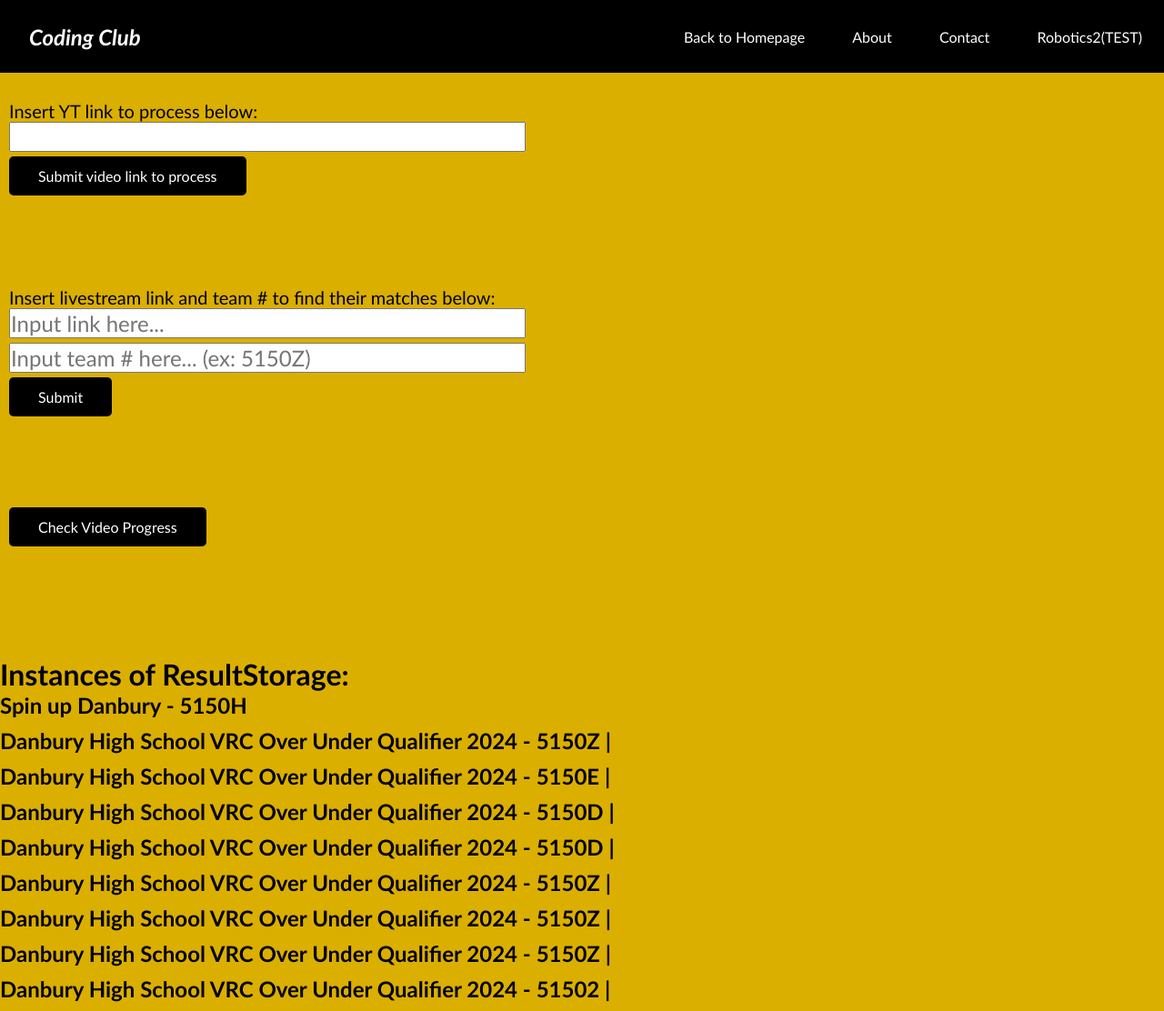
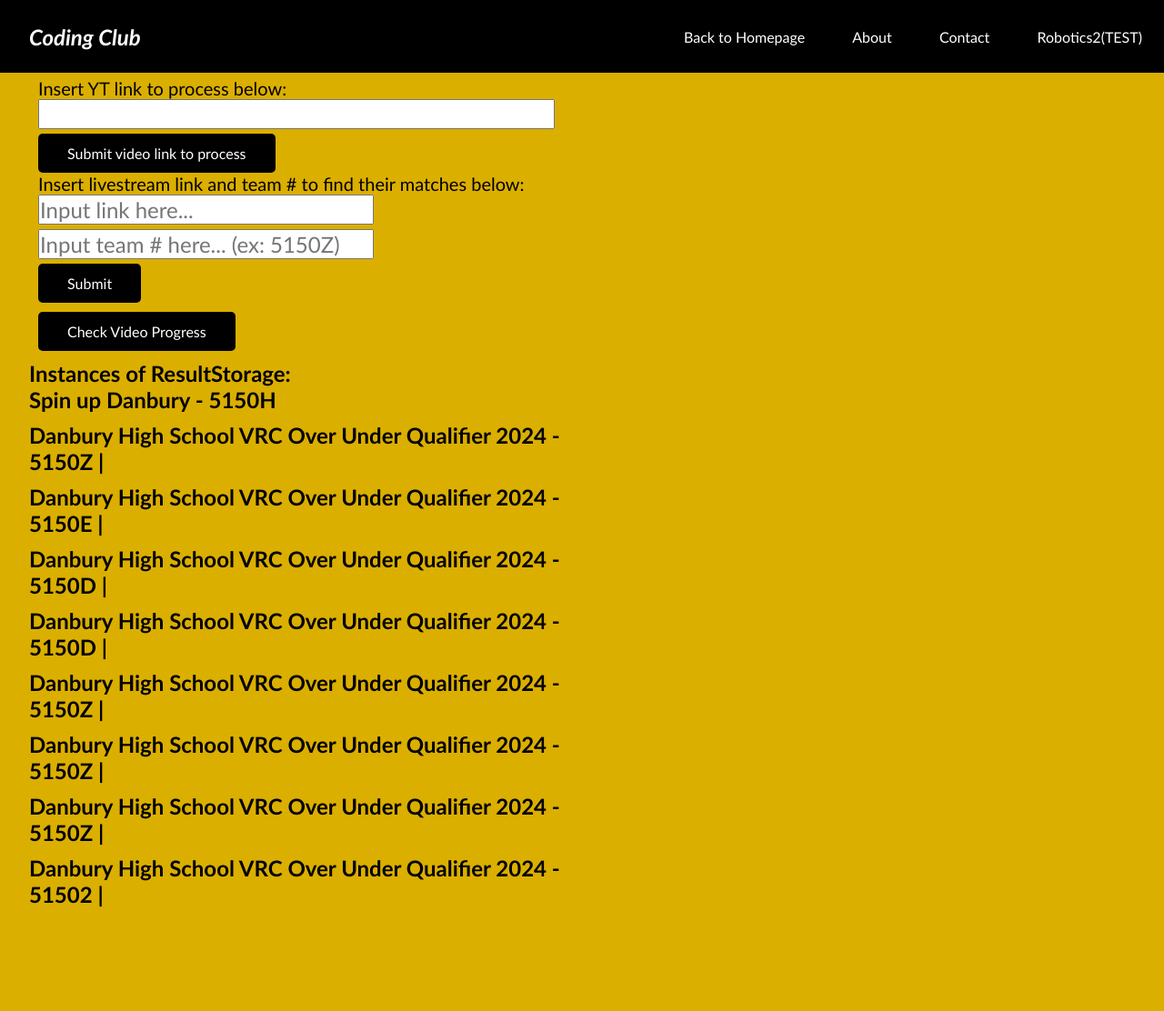
Before and after one commit to Da-ladder/OCRWebsite, a Django app: page /video_analysis in a window 1280 px wide. Shown: the whole page at 91% size. After the commit the page ends 998 px from the top, so only its background shows below. Run offline with Django 5.2, Linux system fonts and the light colour scheme; data comes from the database, SQL or seed files in the repository.

Commit message:
final commit for me too

```diff
--- a/helloWorld/assests/style.css
+++ b/helloWorld/assests/style.css
@@ -161,7 +161,6 @@ body {
 }
 
 form {
-  margin-top:100px;
   font-size: 20px;
 }
 
@@ -192,5 +191,14 @@ input, select, textarea {
   background: rgb(0, 0, 0);
   cursor: pointer;
   border-radius: 5px;
-  margin-bottom:20px !important;
 }
+
+.column-left-ocr {
+  margin-top: 75px;
+  display: flex;
+  flex-direction: column;
+  justify-content: center;
+  align-items: flex-start;
+  color: rgb(0, 0, 0);
+  padding: 0rem 2rem;
+}
--- a/helloWorld/templates/videoSubmit.html
+++ b/helloWorld/templates/videoSubmit.html
@@ -32,6 +32,9 @@
     </nav>
 
     <!-- Create a form that takes the youtube link and team name and sends it to the OCR -->
+    <section class="hero">
+      <div class="hero-container">
+        <div class="column-left-ocr">
           <section class="form">
               <div class="form-container">
                   <form action="/start" method="get">
@@ -42,15 +45,15 @@
 
                   <form action="/findteam" method="get">
                       <p>Insert livestream link and team # to find their matches below:</p>
-                <input type="text" size="40" name="link" placeholder="Input link here..." style="margin-bottom: 5px">
+                      <input type="text" size="25" name="link" placeholder="Input link here..." style="margin-bottom: 5px">
                       <br>
-                <input type="text" size="40" name="team" placeholder="Input team # here... (ex: 5150Z)" style="margin-bottom: 5px">
+                      <input type="text" size="25" name="team" placeholder="Input team # here... (ex: 5150Z)" style="margin-bottom: 5px">
                       <br>
-                <button class="button-ocr">Submit</button>
+                      <button class="button-ocr" style="margin-bottom:10px">Submit</button>
                   </form>
 
                   <form action="/checkProgress" method="get">
-                <button class="button-ocr" style="margin-bottom: 111px">Check Video Progress</button>
+                      <button class="button-ocr" style="margin-bottom: 0px">Check Video Progress</button>
                   </form>
               </div>
           </section>
```
Lines whose indentation alone changed are shown as unchanged.
